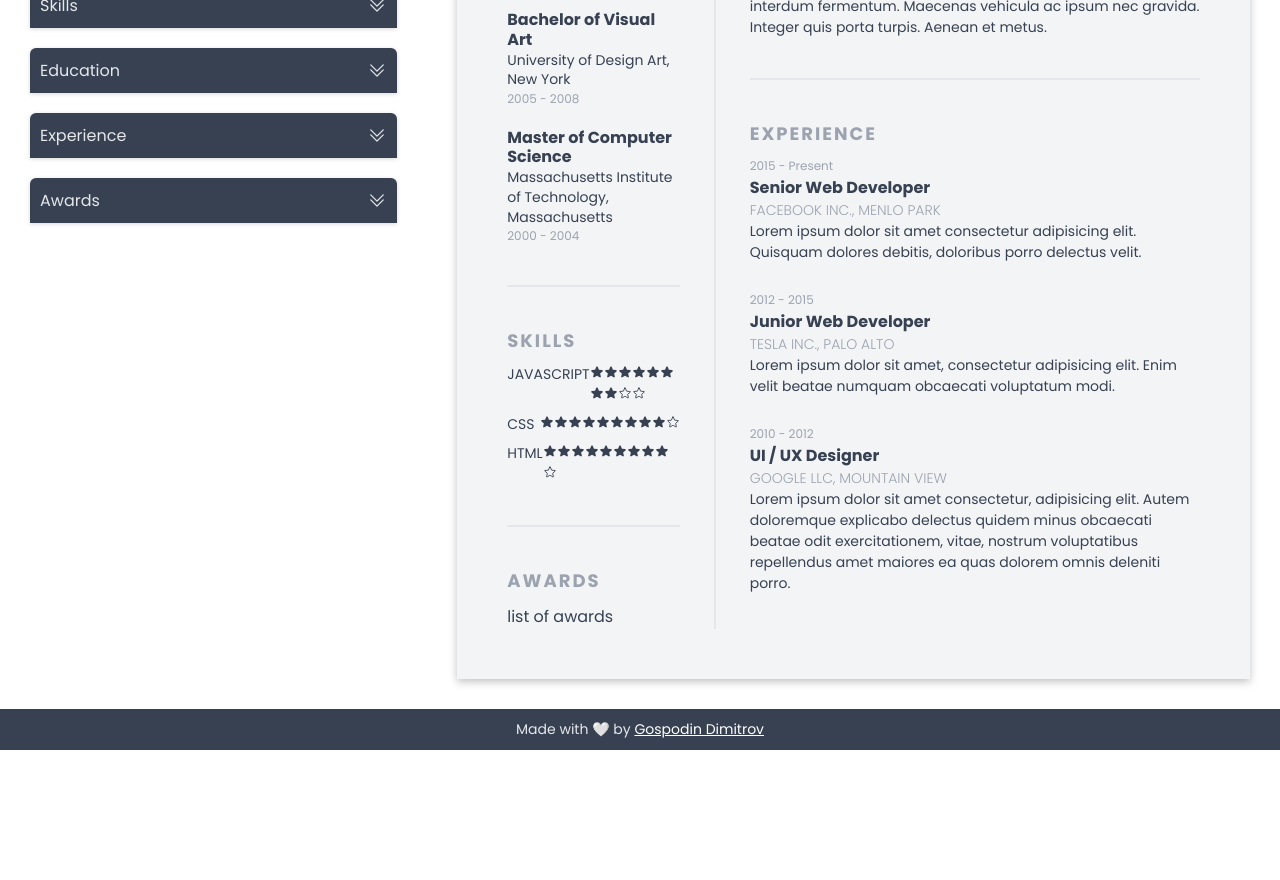
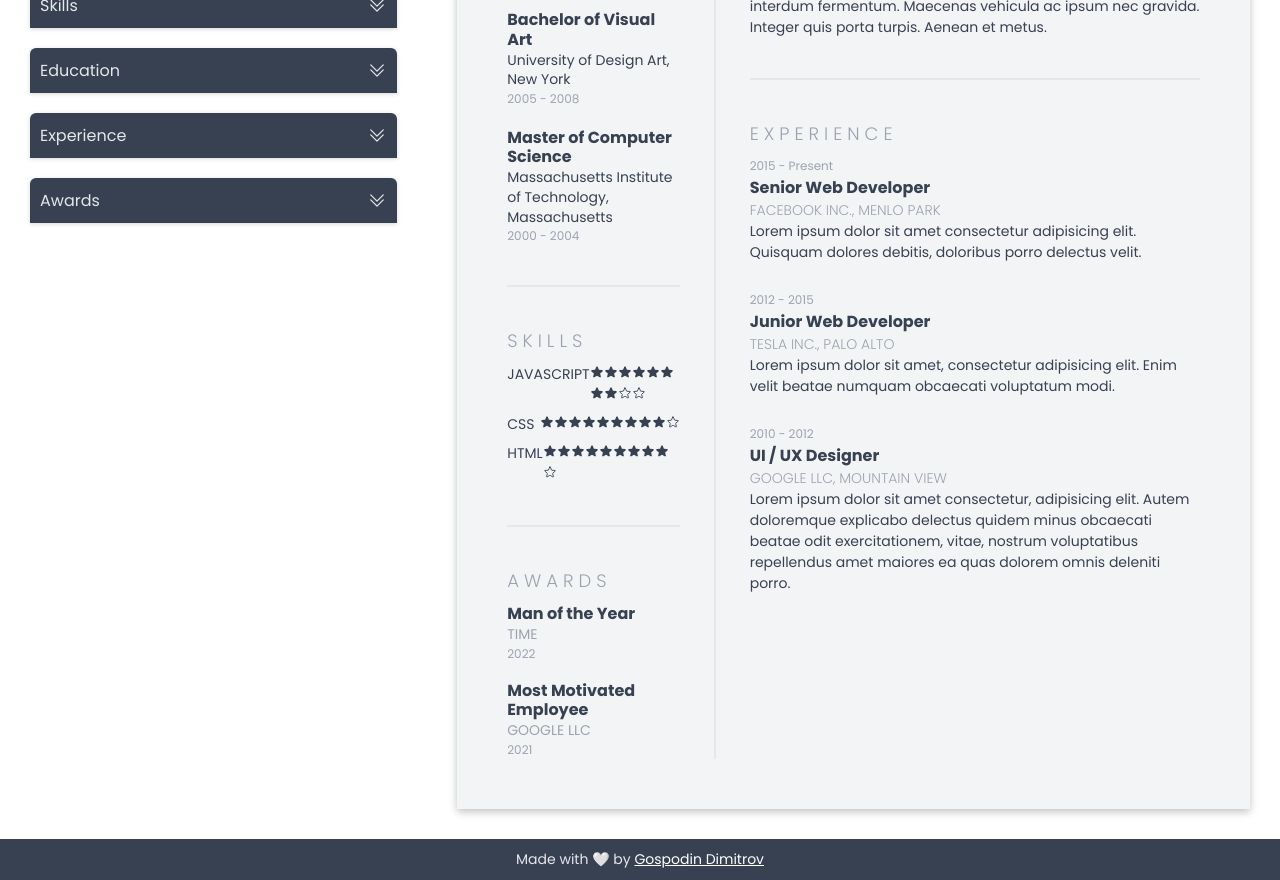
Before and after one commit to GDimitroff/cv-creator, a React (Create React App) app: page / in a window 1280 px wide. Shown: the part 500-1380 px from the top of the page. Before the commit the page ends 1250 px from the top, so only its background shows below. Built offline with nearby package versions, Linux system fonts and the light colour scheme.

Commit message:
Add awards preview

```diff
--- a/src/components/CVPreview/Awards.js
+++ b/src/components/CVPreview/Awards.js
@@ -1,8 +1,20 @@
-const Awards = () => {
+import classes from './Awards.module.css';
+
+const Awards = ({ awards }) => {
+  const awardsList = awards.map((award) => {
+    return (
+      <div key={award.id}>
+        <h3 className={classes.title}>{award.title}</h3>
+        <p className={classes.organization}>{award.organization}</p>
+        <p className={classes.year}>{award.year}</p>
+      </div>
+    );
+  });
+
   return (
     <div>
       <h2>Awards</h2>
-      <div>list of awards</div>
+      <div className={classes.awards}>{awardsList}</div>
     </div>
   );
 };
--- /dev/null
+++ b/src/components/CVPreview/Awards.module.css
@@ -0,0 +1,22 @@
+.awards {
+  display: flex;
+  flex-direction: column;
+  gap: 18px;
+}
+
+.title {
+  font-size: 1.6rem;
+  line-height: 1.2;
+  margin-bottom: 0.2rem;
+}
+
+.organization {
+  line-height: 1.4;
+  color: var(--secondary-dark);
+  text-transform: uppercase;
+}
+
+.year {
+  font-size: 1.2rem;
+  color: var(--secondary-dark);
+}
--- a/src/components/CVPreview/CVPreview.js
+++ b/src/components/CVPreview/CVPreview.js
@@ -10,7 +10,7 @@ import Experience from './Experience';
 import classes from './CVPreview.module.css';
 
 const CVPreview = () => {
-  const { generalInfo, skills, education, experience } = useCV();
+  const { generalInfo, skills, education, experience, awards } = useCV();
 
   return (
     <section className={classes['cv-preview']}>
@@ -22,7 +22,7 @@ const CVPreview = () => {
           <hr />
           <Skills skills={skills} />
           <hr />
-          <Awards />
+          <Awards awards={awards} />
         </div>
         <div className={classes['vertical-line']}></div>
         <div className={classes['main-right']}>
--- a/src/index.css
+++ b/src/index.css
@@ -44,10 +44,11 @@ button {
 }
 
 h2 {
+  font-size: 1.8rem;
+  font-weight: 300;
   color: var(--secondary-dark);
-  font-size: 1.8rem;
   text-transform: uppercase;
-  letter-spacing: 2px;
+  letter-spacing: 5px;
   margin-bottom: 1rem;
 }
 
```
